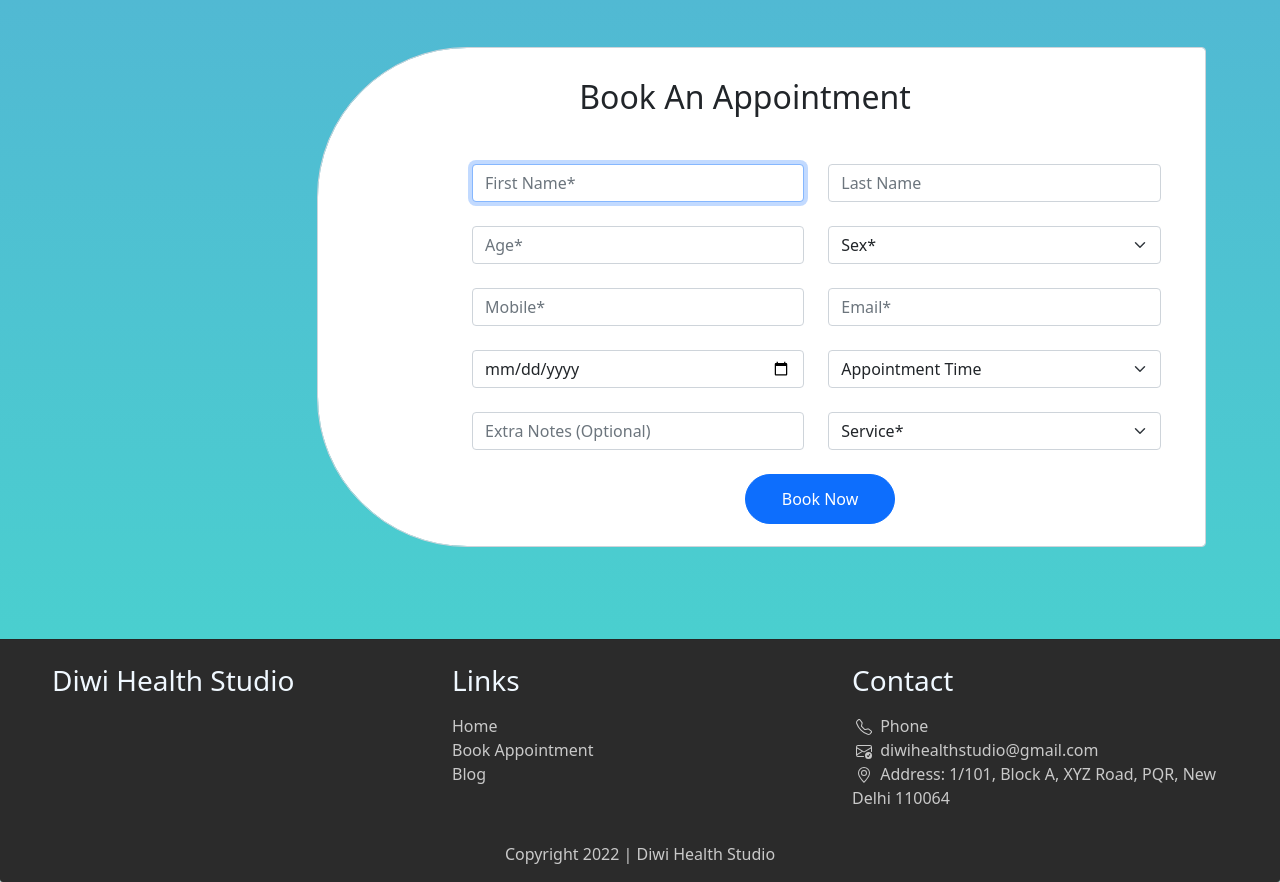
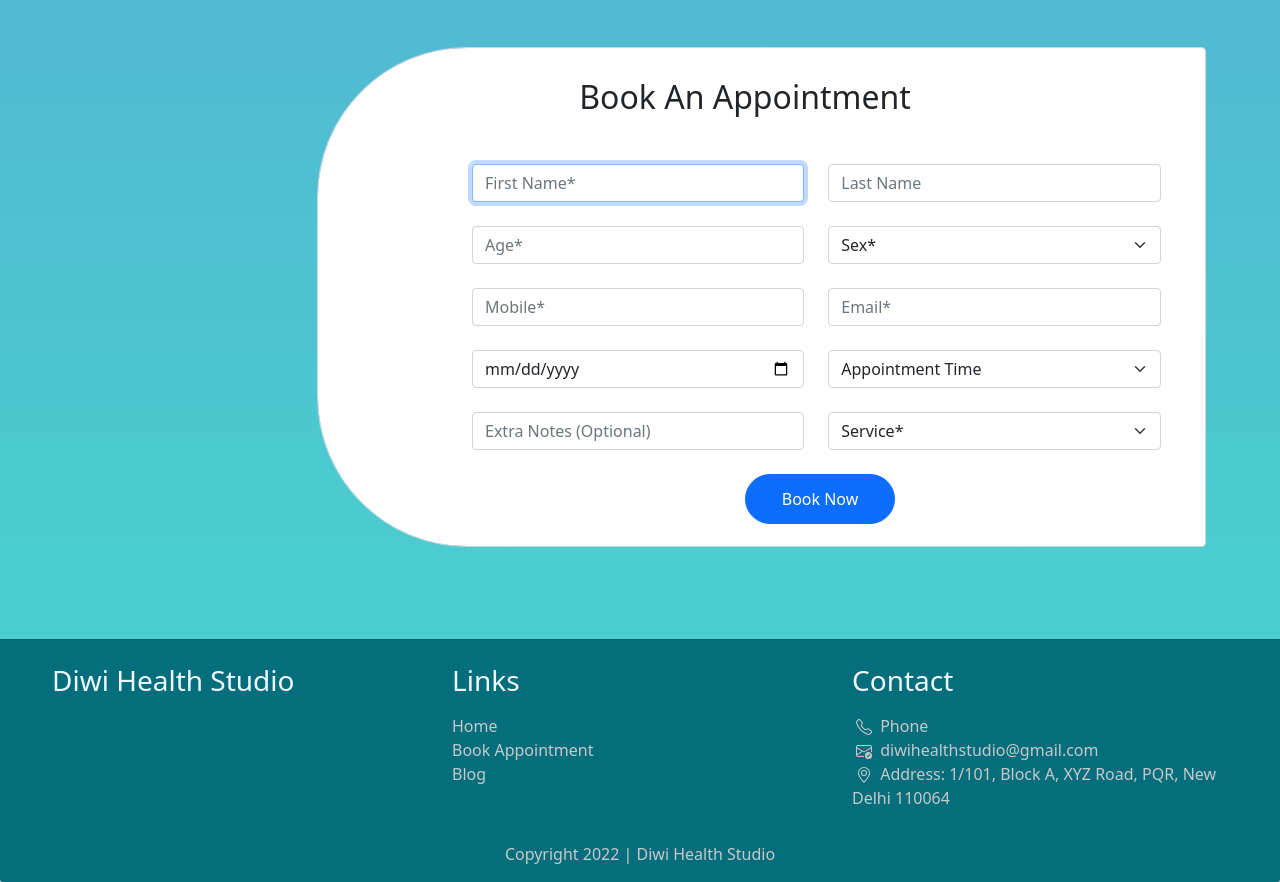
Before and after one commit to advanced-bencoding/diwi-health-studio-webapp, a Django app: page /book/ in a window 1280 px wide. Shown: the part 73-955 px from the top of the page. Run offline with Django 3.2, Linux system fonts and the light colour scheme; data that the repository does not hold is empty; parts of the project's set-up code (start-up, migrations or seed data) failed here and were passed over.

Commit message:
lighter footer color

```diff
--- a/diwihealthstudio/templates/base.html
+++ b/diwihealthstudio/templates/base.html
@@ -23,7 +23,7 @@
                   <a class="nav-link" href="{% url 'home' %}" id="nav_element_spacer">Home</a>
                   <a class="nav-link" href="{% url 'services' %}" id="nav_element_spacer">Services</a>
                   <a class="nav-link" href="{% url 'all_blogs' %}" id="nav_element_spacer">Blog</a>
-                  <a class="nav-link" href="#" id="nav_element_spacer">Contact Us</a>
+                  <a class="nav-link" href="#footer" id="nav_element_spacer">Contact Us</a>
                   <a class="nav-link app_button" href="{% url 'book' %}" id="w_text">Book An Appointment</a>
                 </div>
               </div>
@@ -35,7 +35,7 @@
             {% endblock %}
           </div>
 
-
+          <a name="footer"></a>
           <div class="card-footer container-fluid myfooter">
             <div class="row my-3 mx-4">
               <div class="col-md-4">
--- a/home/static/base.css
+++ b/home/static/base.css
@@ -23,7 +23,7 @@ a:hover{
 }
 
 .myfooter{
-    background-color: rgb(43, 43, 43);
+    background-color: rgb(5, 110, 124);
     color: aliceblue;
 }
 
```
